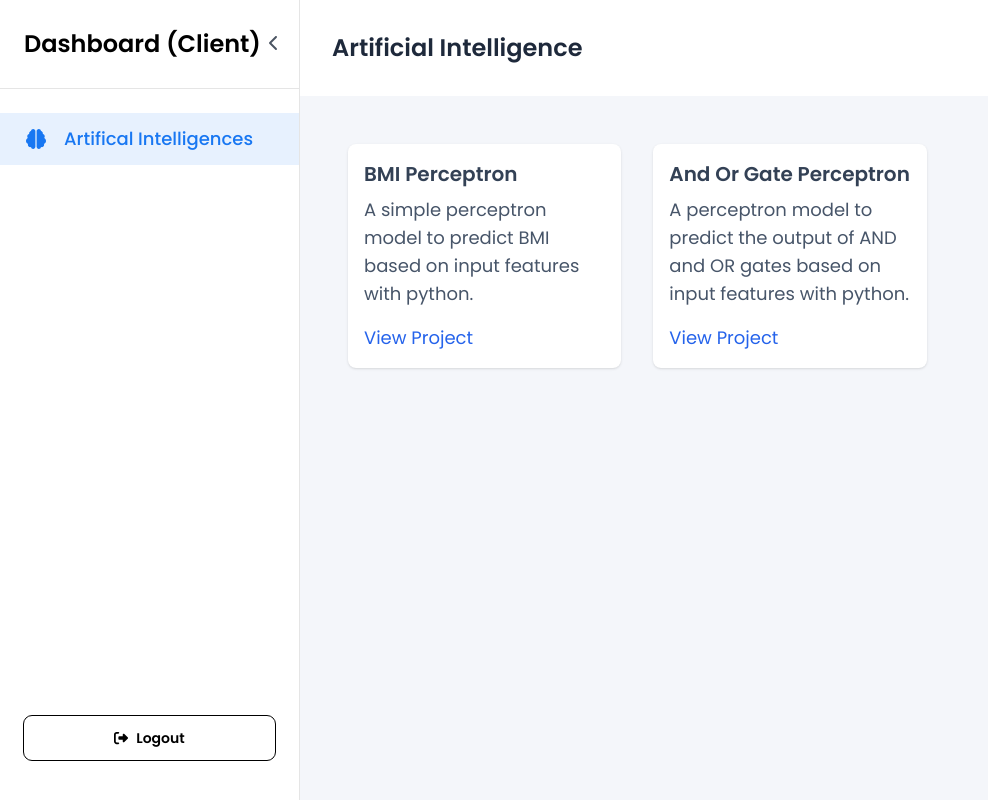
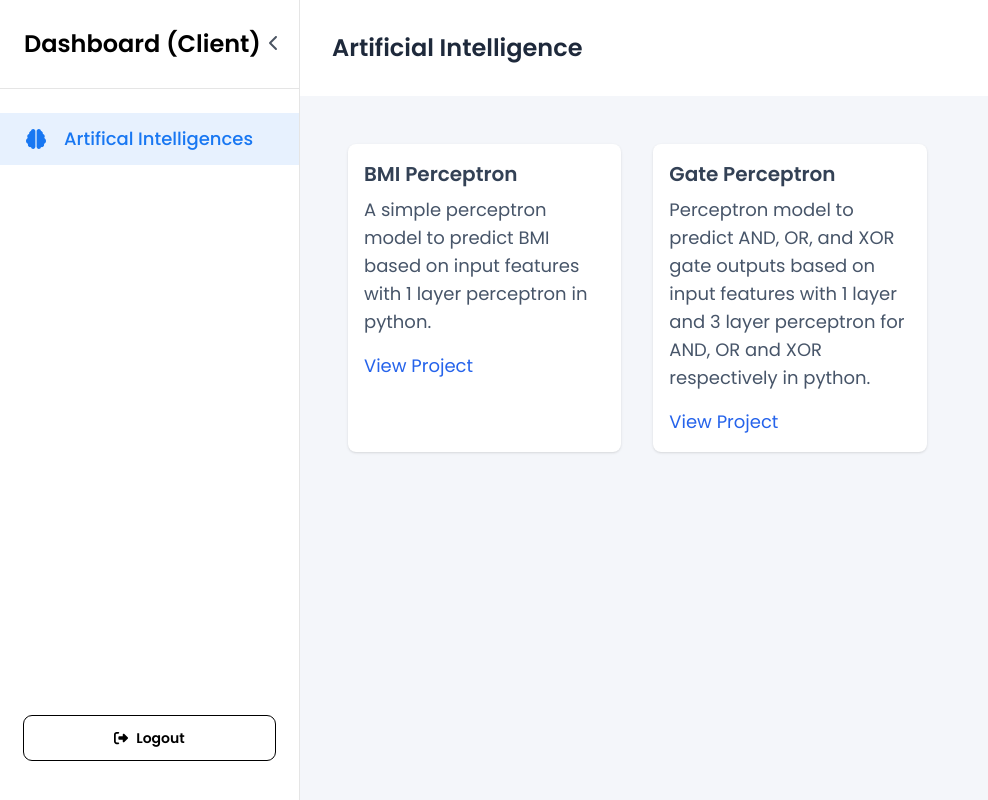
Before and after one commit to SDhakZ/AI-Python-Frontend, a React (Vite) app: page /dashboard/ai in a window 1280 px wide. Shown: the whole page, without its empty margins (0-988 px from the left). Built offline with nearby package versions, Linux system fonts and the light colour scheme.

Commit message:
feat: Addition of Xor gate and adjustments to messages

```diff
--- a/src/pages/Dashboard/Ai/home.jsx
+++ b/src/pages/Dashboard/Ai/home.jsx
@@ -9,14 +9,14 @@ export default function AIHome() {
       id: 1,
       name: "BMI Perceptron",
       description:
-        "A simple perceptron model to predict BMI based on input features with python.",
+        "A simple perceptron model to predict BMI based on input features with 1 layer perceptron in python.",
       href: "/dashboard/ai/bmi-perceptron",
     },
     {
       id: 2,
-      name: "And Or Gate Perceptron",
+      name: "Gate Perceptron",
       description:
-        "A perceptron model to predict the output of AND and OR gates based on input features with python.",
+        "Perceptron model to predict AND, OR, and XOR gate outputs based on input features with 1 layer and 3 layer perceptron for AND, OR and XOR respectively in python.",
       href: "/dashboard/ai/perceptron-gate",
     },
   ];
--- a/src/pages/Dashboard/Ai/projects/perceptronGate.jsx
+++ b/src/pages/Dashboard/Ai/projects/perceptronGate.jsx
@@ -6,7 +6,7 @@ import { setNavbarTitle } from "../../../../features/navbarSlice";
 export default function PerceptronGate() {
   const dispatch = useDispatch();
   useEffect(() => {
-    dispatch(setNavbarTitle("And Or gate Perceptron"));
+    dispatch(setNavbarTitle("Gate Perceptron"));
   }, []);
 
   const result = useSelector((state) => state.ai.gateResult);
@@ -27,7 +27,7 @@ export default function PerceptronGate() {
     <div className="px-12 -mt-10 bg-[#F4F6FA] h-screen">
       <div className="flex flex-col items-center justify-center h-full gap-2 ">
         <h1 className="mb-4 text-2xl font-semibold">
-          Perceptron model BMI calculator
+          Perceptron model for AND, OR, and XOR gates
         </h1>
         <form className="flex w-full max-w-md" onSubmit={onClick}>
           <div className="flex flex-col items-center justify-center w-full px-10 py-10 bg-white rounded-md">
@@ -44,6 +44,7 @@ export default function PerceptronGate() {
                 </option>
                 <option value="and">AND Gate</option>
                 <option value="or">OR Gate</option>
+                <option value="xor">XOR Gate</option>
               </select>
               <label className="mb-2 text-lg font-semibold">First value</label>
               <input
@@ -87,7 +88,7 @@ export default function PerceptronGate() {
         <div className="w-full max-w-md py-2 mt-4 text-lg font-semibold text-center rounded-md text-slate-900 bg-slate-200">
           {result !== null
             ? `The output is: ${result}`
-            : "Enter your details to calculate BMI"}
+            : "Enter inputs to get the output"}
         </div>
       </div>
     </div>
```
